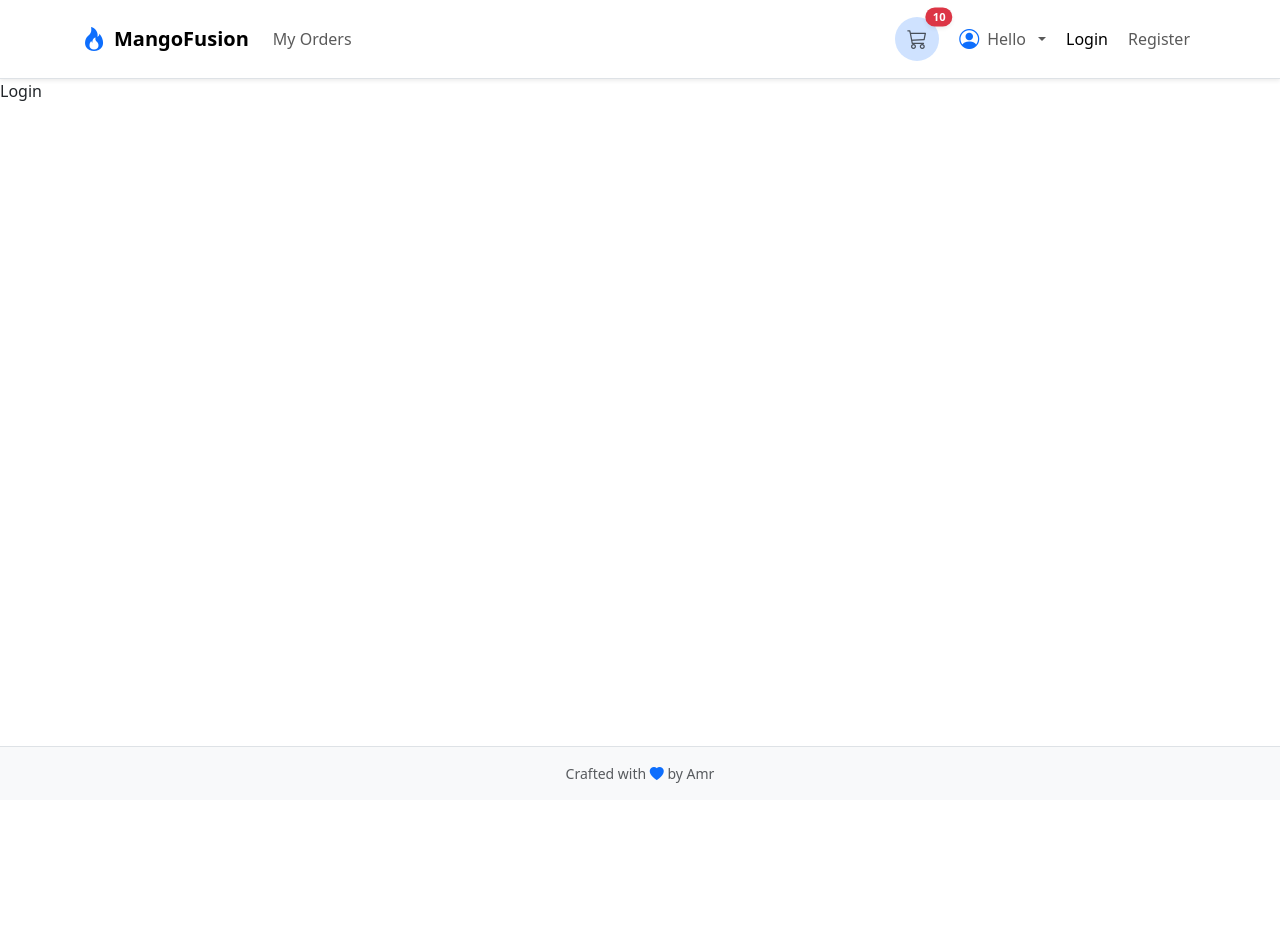
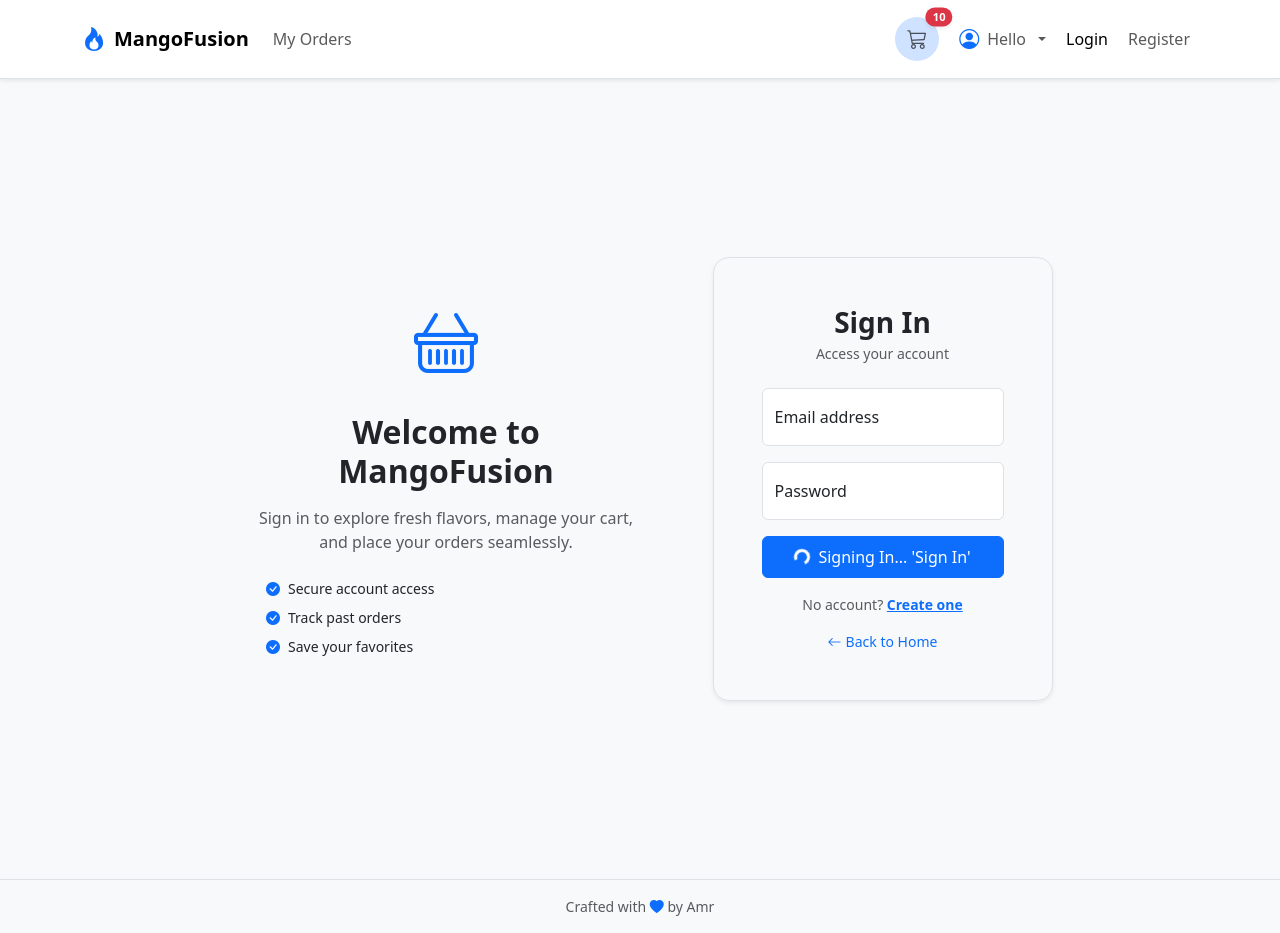
Before and after one commit to amrrummaneh/MangOpedia, a React (Vite) app in the folder mangopedia-react/: page /login in a window 1280 px wide. Before the commit the page ends 800 px from the top, so only its background shows below. Built offline with nearby package versions, Linux system fonts and the light colour scheme.

Commit message:
Templates for Login and Register

```diff
--- a/mangopedia-react/src/pages/auth/Login.jsx
+++ b/mangopedia-react/src/pages/auth/Login.jsx
@@ -1,5 +1,104 @@
 function Login() {
-  return <>Login</>;
+  return (
+    <div className="min-vh-100 d-flex align-items-center bg-body-tertiary py-5">
+      <div className="container">
+        <div className="row g-5 align-items-center justify-content-center">
+          {/* Marketing / Side Panel (desktop) */}
+          <div className="col-lg-5 d-none d-lg-block">
+            <div className="text-center px-4">
+              <div className="mb-4">
+                <i
+                  className="bi bi-basket text-primary"
+                  style={{ fontSize: "4rem" }}
+                ></i>
+              </div>
+              <h2 className="fw-bold mb-3">Welcome to MangoFusion</h2>
+              <p className="text-muted mb-4">
+                Sign in to explore fresh flavors, manage your cart, and place
+                your orders seamlessly.
+              </p>
+              <div className="text-start mx-auto" style={{ maxWidth: "360px" }}>
+                <div className="d-flex mb-2 small">
+                  <i className="bi bi-check-circle-fill text-primary me-2"></i>
+                  <span>Secure account access</span>
+                </div>
+                <div className="d-flex mb-2 small">
+                  <i className="bi bi-check-circle-fill text-primary me-2"></i>
+                  <span>Track past orders</span>
+                </div>
+                <div className="d-flex mb-2 small">
+                  <i className="bi bi-check-circle-fill text-primary me-2"></i>
+                  <span>Save your favorites</span>
+                </div>
+              </div>
+            </div>
+          </div>
+
+          {/* Form Panel */}
+          <div className="col-md-8 col-lg-5 col-xl-4">
+            <div className="border rounded-4 shadow-sm p-4 p-lg-5">
+              <div className="mb-4 text-center">
+                <h3 className="fw-bold mb-1">Sign In</h3>
+                <p className="text-muted small mb-0">Access your account</p>
+              </div>
+
+              <form>
+                <div className="form-floating mb-3">
+                  <input
+                    type="email"
+                    className="form-control"
+                    id="email"
+                    name="email"
+                    placeholder="name@example.com"
+                    required
+                  />
+                  <label htmlFor="email">Email address</label>
+                </div>
+
+                <div className="mb-3">
+                  <div className="input-group">
+                    <div className="form-floating flex-grow-1">
+                      <input
+                        type="password"
+                        className="form-control"
+                        id="password"
+                        name="password"
+                        placeholder="Password"
+                        required
+                      />
+                      <label htmlFor="password">Password</label>
+                    </div>
+                  </div>
+                </div>
+
+                <button
+                  type="submit"
+                  className="btn btn-primary w-100 py-2 mb-3"
+                >
+                  <span
+                    className="spinner-border spinner-border-sm me-2"
+                    role="status"
+                  ></span>
+                  Signing In... 'Sign In'
+                </button>
+              </form>
+              <div className="text-center small">
+                <span className="text-muted">No account? </span>
+                <a href="/" className="fw-semibold">
+                  Create one
+                </a>
+              </div>
+              <div className="text-center mt-3 small">
+                <a href="/" className="text-decoration-none">
+                  <i className="bi bi-arrow-left me-1"></i>Back to Home
+                </a>
+              </div>
+            </div>
+          </div>
+        </div>
+      </div>
+    </div>
+  );
 }
 
 export default Login;
--- a/mangopedia-react/src/pages/auth/Register.jsx
+++ b/mangopedia-react/src/pages/auth/Register.jsx
@@ -1,5 +1,137 @@
 function Register() {
-  return <>Register</>;
+  return (
+    <div className="min-vh-100 d-flex align-items-center bg-body-tertiary py-5">
+      <div className="container">
+        <div className="row g-5 align-items-center justify-content-center">
+          {/* Marketing Panel */}
+          <div className="col-lg-5 d-none d-lg-block">
+            <div className="text-center px-4">
+              <div className="mb-4">
+                <i
+                  className="bi bi-stars text-primary"
+                  style={{ fontSize: "4rem" }}
+                ></i>
+              </div>
+              <h2 className="fw-bold mb-3">Join MangoFusion</h2>
+              <p className="text-muted mb-4">
+                Create your account to discover fresh dishes and manage your
+                orders.
+              </p>
+              <div className="text-start mx-auto" style={{ maxWidth: "360px" }}>
+                <div className="d-flex mb-2 small">
+                  <i className="bi bi-check-circle-fill text-primary me-2"></i>
+                  <span>Personalized experience</span>
+                </div>
+                <div className="d-flex mb-2 small">
+                  <i className="bi bi-check-circle-fill text-primary me-2"></i>
+                  <span>Save favorites & re-order</span>
+                </div>
+                <div className="d-flex mb-2 small">
+                  <i className="bi bi-check-circle-fill text-primary me-2"></i>
+                  <span>Exclusive offers</span>
+                </div>
+              </div>
+            </div>
+          </div>
+
+          <div className="col-md-9 col-lg-6 col-xl-5">
+            <div className="border rounded-4 shadow-sm p-4 p-lg-5">
+              <div className="mb-4 text-center">
+                <h3 className="fw-bold mb-1">Create Account</h3>
+                <p className="text-muted small mb-0">Sign up to get started</p>
+              </div>
+
+              <form>
+                <div className="form-floating mb-3">
+                  <input
+                    type="text"
+                    className="form-control"
+                    id="name"
+                    name="name"
+                    placeholder="Full Name"
+                    required
+                  />
+                  <label htmlFor="name">Full Name</label>
+                </div>
+                <div className="form-floating mb-3">
+                  <input
+                    type="email"
+                    className="form-control"
+                    id="email"
+                    name="email"
+                    placeholder="name@example.com"
+                    required
+                  />
+                  <label htmlFor="email">Email address</label>
+                </div>
+
+                <div className="row g-2 mb-2">
+                  <div className="col-sm-6">
+                    <div className="form-floating">
+                      <input
+                        type="password"
+                        className="form-control"
+                        id="password"
+                        name="password"
+                        placeholder="Password"
+                        required
+                      />
+                      <label htmlFor="password">Password</label>
+                    </div>
+                  </div>
+                  <div className="col-sm-6">
+                    <div className="form-floating">
+                      <input
+                        type="password"
+                        className="form-control"
+                        id="confirmPassword"
+                        name="confirmPassword"
+                        placeholder="Confirm Password"
+                        required
+                      />
+                      <label htmlFor="confirmPassword">Confirm Password</label>
+                    </div>
+                  </div>
+                </div>
+
+                <div className="mb-3">
+                  <label className="form-label small fw-semibold text-uppercase text-muted">
+                    Role
+                  </label>
+                  <select className="form-select" id="role" name="role">
+                    <option value="Customer">Customer</option>
+                    <option value="Admin">Admin</option>
+                  </select>
+                </div>
+
+                <button
+                  type="submit"
+                  className="btn btn-primary w-100 py-2 mb-3"
+                >
+                  <span
+                    className="spinner-border spinner-border-sm me-2"
+                    role="status"
+                  ></span>
+                  Creating... Create Account
+                </button>
+              </form>
+              <div className="text-center small">
+                <span className="text-muted">Already have an account? </span>
+                <a href="/login" className="fw-semibold">
+                  Sign in
+                </a>
+              </div>
+              <div className="text-center mt-3 small">
+                <a href="/" className="text-decoration-none">
+                  <i className="bi bi-arrow-left me-1"></i>Back to Home
+                </a>
+              </div>
+            </div>
+          </div>
+        </div>
+      </div>
+    </div>
+  );
 }
 
 export default Register;
```
